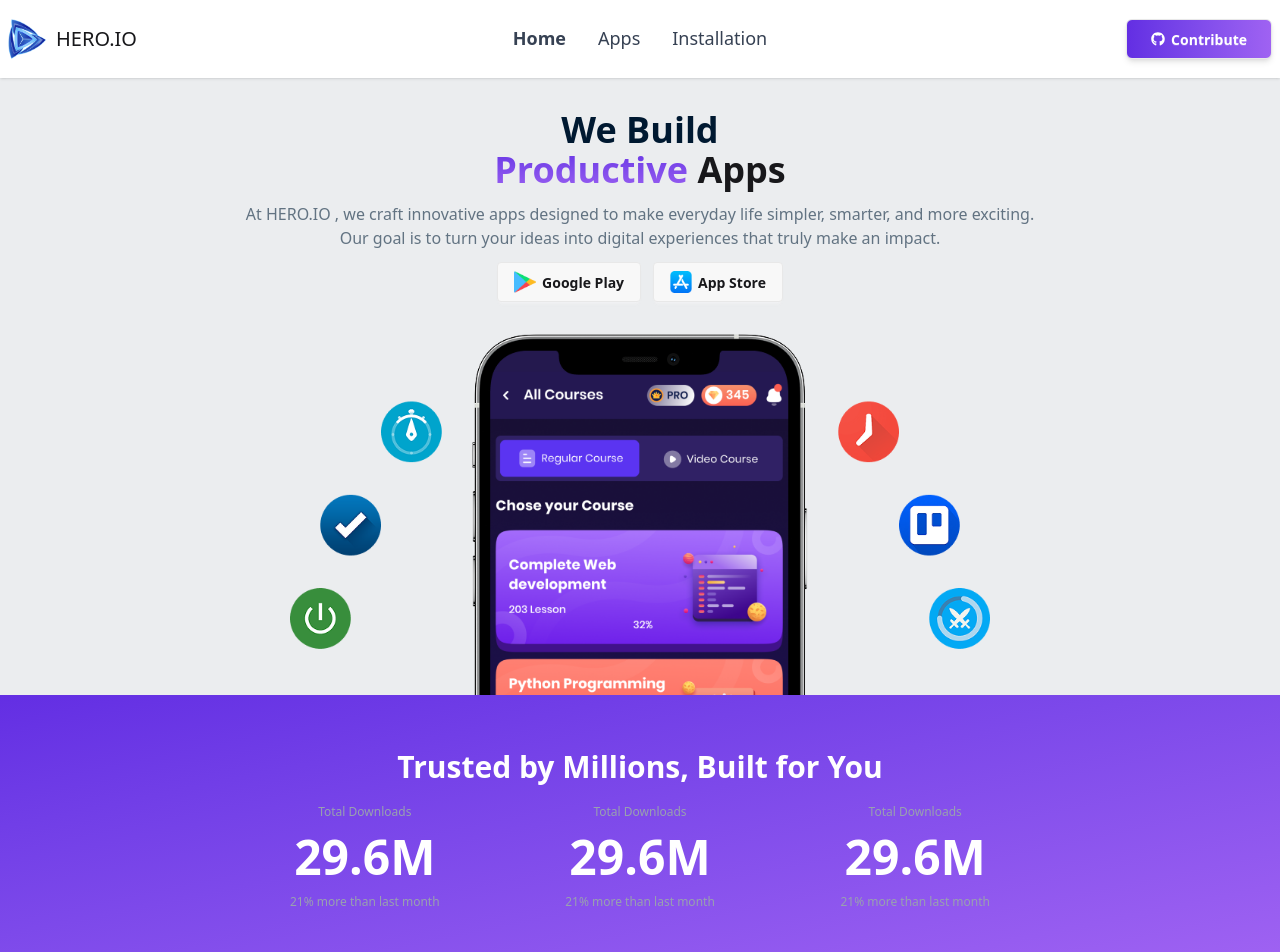
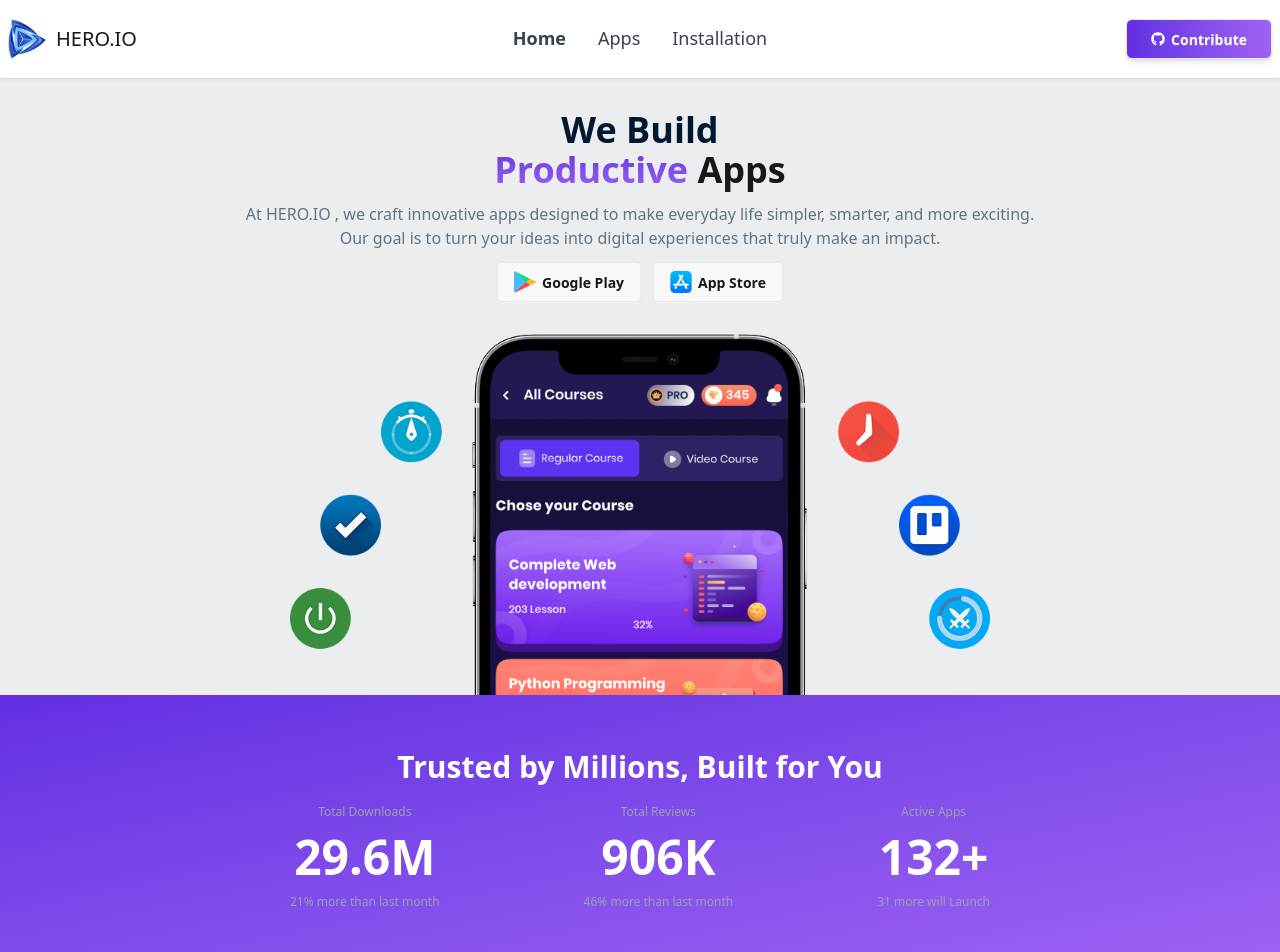
Before and after one commit to minhaj-net/my-installation, a React (Vite) app: page / in a window 1280 px wide. Shown: the top 952 px of the page. Built offline with nearby package versions, Linux system fonts and the light colour scheme.

Commit message:
Correction

```diff
--- a/package.json
+++ b/package.json
@@ -16,6 +16,7 @@
     "react-dom": "^19.1.1",
     "react-icons": "^5.5.0",
     "react-router": "^7.9.3",
+    "react-router-dom": "^7.9.4",
     "react-toastify": "^11.0.5",
     "recharts": "^3.2.1",
     "tailwindcss": "^4.1.14"
--- a/src/Component/Banner/Banner.jsx
+++ b/src/Component/Banner/Banner.jsx
@@ -55,18 +55,16 @@ const Banner = () => {
             </p>
           </div>
           <div className="space-y-3 flex flex-col justify-center items-center">
-            <p className="text-[12px] text-gray-400">Total Downloads</p>
-            <h3 className="font-bold text-5xl text-white">29.6M</h3>
+            <p className="text-[12px] text-gray-400">Total Reviews</p>
+            <h3 className="font-bold text-5xl text-white">906K</h3>
             <p className="text-[12px] text-gray-400">
-              21% more than last month
+              46% more than last month
             </p>
           </div>
           <div className="space-y-3 flex flex-col justify-center items-center">
-            <p className="text-[12px] text-gray-400">Total Downloads</p>
-            <h3 className="font-bold text-5xl text-white">29.6M</h3>
-            <p className="text-[12px] text-gray-400">
-              21% more than last month
-            </p>
+            <p className="text-[12px] text-gray-400">Active Apps</p>
+            <h3 className="font-bold text-5xl text-white">132+</h3>
+            <p className="text-[12px] text-gray-400">31 more will Launch</p>
           </div>
         </div>
       </div>
--- a/src/Component/CardDetails/CardDetails.jsx
+++ b/src/Component/CardDetails/CardDetails.jsx
@@ -113,8 +113,6 @@ const CardDetails = () => {
           <br />
           <p>{description}</p>
           <p>{description}</p>
-          <br />
-          <p>{description}</p>
         </div>
       </div>
     </div>
--- a/src/Component/ErrorApps/ErrorApps.jsx
+++ b/src/Component/ErrorApps/ErrorApps.jsx
@@ -1,11 +1,12 @@
 import React from "react";
 import appError from "../../assets/App-Error.png";
+import { Link } from "react-router";
 
 const ErrorApps = () => {
   return (
     <div className=" flex justify-center items-center mt-4">
-      <div className="text-center  space-y-3">
-        <img src={appError} alt="" />
+      <div className="text-center  space-y-4">
+        <img className="mx-auto" src={appError} alt="" />
         <h2 className="text-[##001931] font-semibold text-5xl">
           OPPS!! APP NOT FOUND
         </h2>
@@ -13,14 +14,21 @@ const ErrorApps = () => {
           The App you are requesting is not found on our system. please try
           another apps
         </p>
+        <div className="flex justify-center items-center gap-5">
           <Link
             className="btn bg-gradient-to-r from-[#632EE3] to-[#9F62F2] text-white  hover:scale-105 transition duration-300 px-6 py-3 rounded-md shadow-md hover:shadow-lg"
             to="/"
           >
             Go Back !
           </Link>
+          <Link
+            className="btn bg-gradient-to-r from-[#632EE3] to-[#9F62F2] text-white  hover:scale-105 transition duration-300 px-6 py-3 rounded-md shadow-md hover:shadow-lg"
+            to="/apps"
+          >
+            Browse Apps
+          </Link>
         </div>
-      <h1>This is my error</h1>
+      </div>
     </div>
   );
 };
--- a/src/Component/Footer/Footer.jsx
+++ b/src/Component/Footer/Footer.jsx
@@ -64,9 +64,9 @@ const Footer = () => {
             </a>
             <span>
               <span>
-                <Link href="https://www.apple.com/app-store/" target="_blank">
+                <a href="https://www.apple.com/app-store/" target="_blank">
                   <FaAppStoreIos className="w-[24px] h-[24px]" />
-                </Link>
+                </a>
               </span>
             </span>
           </div>
--- a/src/Component/LoadingSpiner/LoadingSpiner.jsx
+++ b/src/Component/LoadingSpiner/LoadingSpiner.jsx
@@ -2,7 +2,7 @@ import React from "react";
 
 const LoadingSpinner = () => {
   return (
-    <div className="flex items-center justify-center min-h-screen bg-gray-100">
+    <div className="flex items-center justify-center min-h-screen ">
       <div className="relative w-20 h-20">
         {/* Outer ring */}
         <div className="absolute inset-0 rounded-full border-4 border-blue-500 border-t-transparent animate-spin-slow"></div>
--- a/src/Pages/Apps/Apps.jsx
+++ b/src/Pages/Apps/Apps.jsx
@@ -2,7 +2,7 @@ import React, { useEffect, useState } from "react";
 import useApp from "../../Hooks/useCard";
 import downloadIcon from "../../assets/icon-downloads.png";
 import ratingIcon from "../../assets/icon-ratings.png";
-import { Link } from "react-router";
+import { Link, Outlet } from "react-router";
 import LoadingSpinner from "../../Component/LoadingSpiner/LoadingSpiner";
 
 const Apps = () => {
@@ -46,6 +46,11 @@ const Apps = () => {
         Something has been issue try again
       </div>
     );
+  }
+  // const location = useLocation();
+  const isMainAppsPage = location.pathname === "/apps";
+  if (!isMainAppsPage) {
+    return <Outlet />;
   }
 
   return (
--- a/src/Routes/Routes.jsx
+++ b/src/Routes/Routes.jsx
@@ -1,5 +1,5 @@
 import React from "react";
-import { createBrowserRouter } from "react-router";
+import { createBrowserRouter } from "react-router-dom";
 import Root from "../Pages/Root/Root";
 import Home from "../Pages/Home/Home";
 import Apps from "../Pages/Apps/Apps";
@@ -18,7 +18,14 @@ const router = createBrowserRouter([
       },
       {
         path: "apps",
+        errorElement: <ErrorApps></ErrorApps>,
         Component: Apps,
+        children: [
+          {
+            path: "*", // ✅ apps route এর ভিতরের ভুল path ধরবে
+            element: <ErrorApps />,
+          },
+        ],
       },
       {
         path: "card/:id",
```
Also changed, not shown: 1 other file (tests, documents, lock files or other folders). Lines whose indentation alone changed are shown as unchanged.
